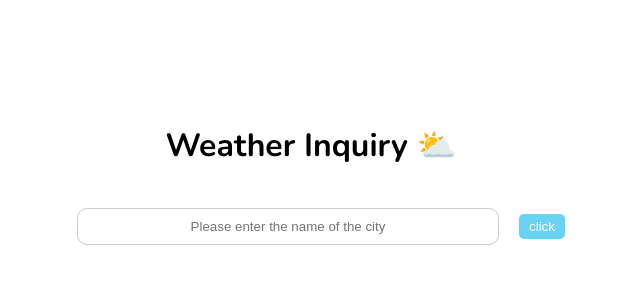
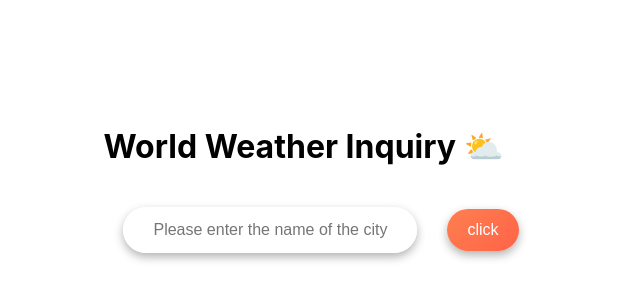
Before and after one commit to Himari531/WeatherInquiry, a React (Create React App) app: page / in a window 1280 px wide. Shown: the part 216-516 px from the top of the page, without its empty margins (329-969 px from the left). Built offline with nearby package versions, Linux system fonts and the light colour scheme; a web font is replaced by a local one.

Commit message:
美化样式

```diff
--- a/src/css/App.css
+++ b/src/css/App.css
@@ -1,15 +1,71 @@
 @import url('https://fonts.googleapis.com/css2?family=Alfa+Slab+One&family=Nunito:ital,wght@0,200..1000;1,200..1000&family=Tagesschrift&display=swap');
 
 .App {
-    text-align: center;
     min-height: 100vh;
     display: flex;
     flex-direction: column;
+    align-items: center;
     justify-content: center;
+    position: relative;
+    overflow: hidden;
+    padding: 20px;
+}
+
+.background {
+    position: fixed;
+    top: 0;
+    left: 0;
+    width: 100%;
+    height: 100%;
+    background-size: cover;
+    background-position: center;
+    z-index: -1;
+    filter: brightness(0.5); /* 背景变暗，前面的字更清楚 */
+}
+
+.search-box {
+    display: flex;
+    margin-bottom: 30px;
     align-items: center;
-    font-family: "Nunito", sans-serif;
-    font-optical-sizing: auto;
-    font-weight: 200;
+    gap: 10px;
+}
+
+.search-box input {
+    padding: 12px 20px;
+    font-size: 16px;
+    border-radius: 30px;
+    border: 2px solid #fff;
+    outline: none;
+    width: 250px;
+    transition: all 0.3s ease;
+    background: rgba(255, 255, 255, 0.2);
+    color: #030213;
+    box-shadow: 0 4px 10px rgba(0, 0, 0, 0.3);
+}
+
+.search-box input:focus {
+    border-color: #ff7f50;
+    box-shadow: 0 0 10px rgba(255, 127, 80, 0.7);
+    background: rgba(255, 255, 255, 0.3);
+}
+
+.search-box button {
+    padding: 12px 20px;
+    font-size: 16px;
+    border: none;
+    outline: none;
+    background: linear-gradient(135deg, #ff7f50, #ff6347);
+    color: white;
+    border-radius: 30px;
+    cursor: pointer;
+    transition: all 0.3s ease;
+    box-shadow: 0 4px 10px rgba(0, 0, 0, 0.3);
+}
+
+.search-box button:hover {
+    background: linear-gradient(135deg, #ff6347, #ff7f50);
+    transform: scale(1.05);
+    box-shadow: 0 8px 15px rgba(255, 99, 71, 0.5);
 }
 
 .App-logo {
--- a/src/css/Weather.css
+++ b/src/css/Weather.css
@@ -1,73 +1,74 @@
 /* 天气卡片 */
 .weather-card {
-    background: rgba(255, 255, 255, 0.85); /* 半透明白色背景 */
+    background: rgba(255, 255, 255, 0.2);
     border-radius: 20px;
-    padding: 24px;
-    margin: 20px auto;
+    padding: 30px 24px;
     width: 340px;
-    box-shadow: 0 8px 20px rgba(0, 0, 0, 0.1);
-    backdrop-filter: blur(12px);
     text-align: center;
-    font-family: 'Noto Sans', 'PingFang SC', sans-serif;
-    color: #333;
+    backdrop-filter: blur(15px);
+    box-shadow: 0 8px 32px 0 rgba(31, 38, 135, 0.37);
+    border: 1px solid rgba(255, 255, 255, 0.18);
+    font-family: 'Poppins', 'Noto Sans', sans-serif;
+    color: #ffffff;
+    animation: slideIn 1s ease forwards;
+    opacity: 0;
+}
+
+@keyframes slideIn {
+    from {
+        transform: translateY(30px);
+        opacity: 0;
+    }
+    to {
+        transform: translateY(0px);
+        opacity: 1;
+    }
 }
 
 .weather-card h2 {
-    font-family: 'Poppins', sans-serif;
-    font-size: 2rem;
-    color: #0077ff; /* 蓝色系，感觉清爽 */
+    font-size: 2.2rem;
     margin-bottom: 8px;
+    font-weight: 600;
+    letter-spacing: 1px;
+    color: #ffffff;
+}
+
+.local-time {
+    font-size: 1rem;
+    color: #dddddd;
+    margin-bottom: 20px;
+}
+
+.weather-icon {
+    width: 80px;
+    height: 80px;
+    margin: 10px auto;
+}
+
+.temp {
+    font-size: 3rem;
+    font-weight: bold;
+    color: #ffcc70;
+    margin: 12px 0;
+}
+
+.description {
+    font-size: 1.4rem;
+    font-style: italic;
+    margin: 10px 0;
+    text-transform: capitalize;
 }
 
 .weather-card p {
+    margin: 6px 0;
     font-size: 1rem;
-    margin: 6px 0;
-    color: #444;
 }
 
-.weather-card .weather-icon {
-    width: 100px;
-    height: 100px;
-    margin: 12px auto;
-}
-
-.weather-card p:first-of-type {
-    font-size: 1rem;
-    color: #666;
-    margin-bottom: 12px;
-}
-
-.weather-card p.temp {
-    font-size: 2.5rem;
-    font-weight: bold;
-    margin: 12px 0;
-    color: #ff6600; /* 温度用暖色一点的橘色 */
-}
-
-.weather-card p.description {
-    font-size: 1.2rem;
-    font-style: italic;
-    margin-bottom: 12px;
-    color: #555;
-}
-
-/* 让穿衣建议更加醒目 */
-.weather-card p:last-child {
-    margin-top: 12px;
+.advice {
+    margin-top: 18px;
+    font-size: 1.1rem;
     font-weight: 600;
-    color: #008000; /* 绿色 */
-}
-
-.background {
-    position: fixed;
-    top: 0;
-    left: 0;
-    width: 100%;
-    height: 100%;
-    background-size: cover;
-    background-position: center;
-    z-index: -1;
-    filter: brightness(0.5); /* 背景变暗，前面的字更清楚 */
+    color: #00ffa0;
 }
 
 /* 动画 */
--- a/src/js/Weather.js
+++ b/src/js/Weather.js
@@ -86,7 +86,7 @@ const Weather = () => {
                     style={{backgroundImage: `url(${backgroundImage})`}}
                 ></div>
             )}
-            <h1>Weather Inquiry ⛅</h1>
+            <h1>World Weather Inquiry ⛅</h1>
             <div className="search-box">
                 <input
                     type="text"
```
